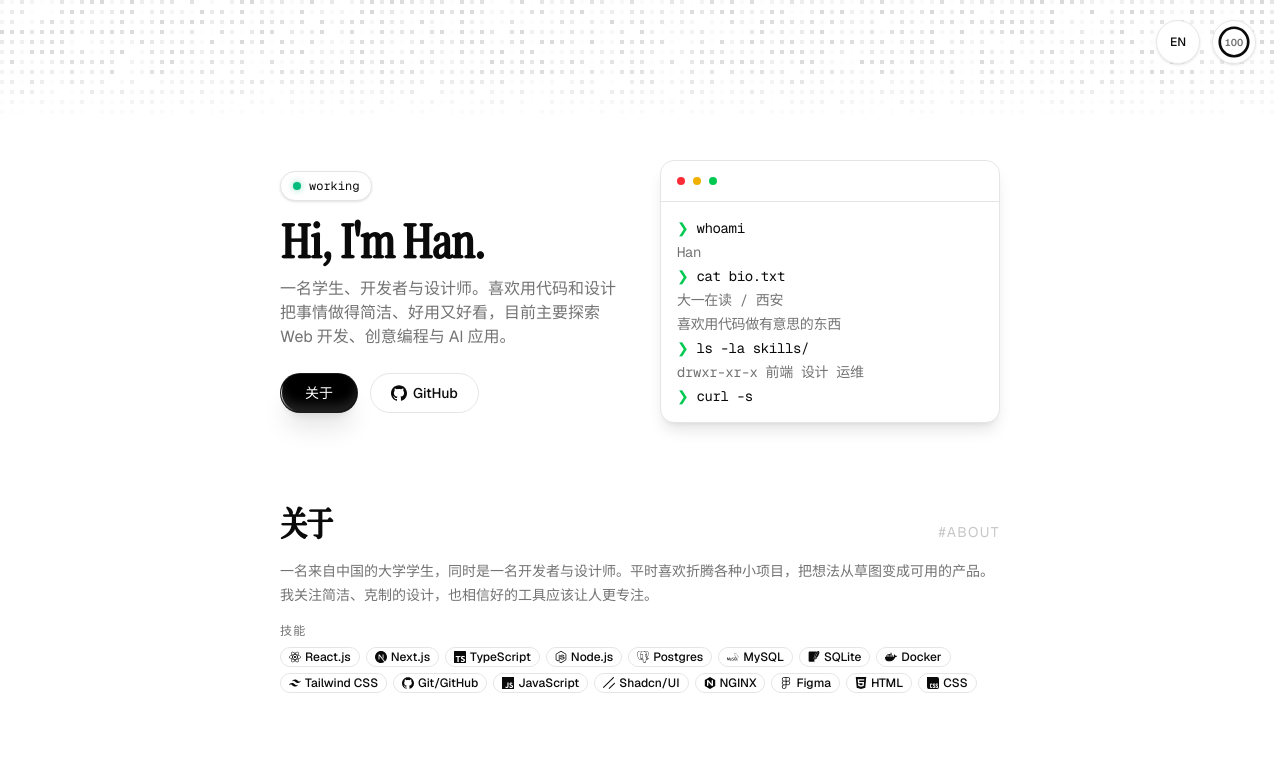
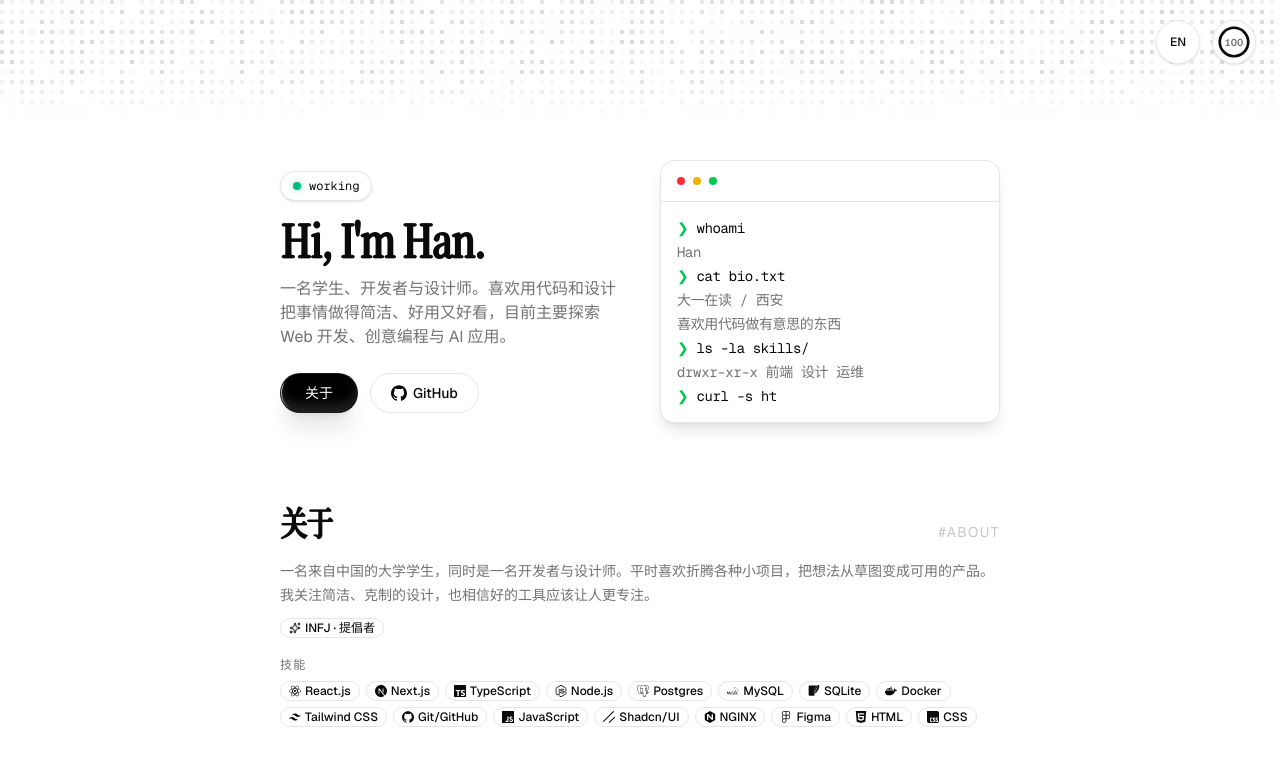
Before and after one commit to HanHanWeb/homepage, a Next.js app: page / in a window 1280 px wide. Shown: the top 774 px of the page. Built offline with nearby package versions, Linux system fonts and the light colour scheme.

Commit message:
feat: 关于板块添加 INFJ 人格标签

```diff
--- a/src/components/about.tsx
+++ b/src/components/about.tsx
@@ -1,5 +1,6 @@
 "use client";
 
+import { Sparkles } from "lucide-react";
 import {
   siCss,
   siDocker,
@@ -59,6 +60,10 @@ export function About() {
         <Reveal delay="1.5s" direction="down">
           <div className="space-y-2.5">
             <p className="text-sm leading-6 text-muted-foreground">{t.about.description}</p>
+            <Badge variant="outline" className="dark:border-white/20">
+              <Sparkles />
+              {t.about.personality}
+            </Badge>
           </div>
         </Reveal>
 
--- a/src/lib/i18n.ts
+++ b/src/lib/i18n.ts
@@ -23,6 +23,7 @@ export const dictionaries = {
       title: "关于",
       description:
         "一名来自中国的大学学生，同时是一名开发者与设计师。平时喜欢折腾各种小项目，把想法从草图变成可用的产品。我关注简洁、克制的设计，也相信好的工具应该让人更专注。",
+      personality: "INFJ · 提倡者",
       skills: "技能",
     },
     services: {
@@ -70,6 +71,7 @@ export const dictionaries = {
       title: "About",
       description:
         "A university student from China, also a developer and designer. I love tinkering with small projects and turning ideas from sketches into usable products. I care about concise, restrained design and believe good tools should help people stay focused.",
+      personality: "INFJ · Advocate",
       skills: "Skills",
     },
     services: {
```
